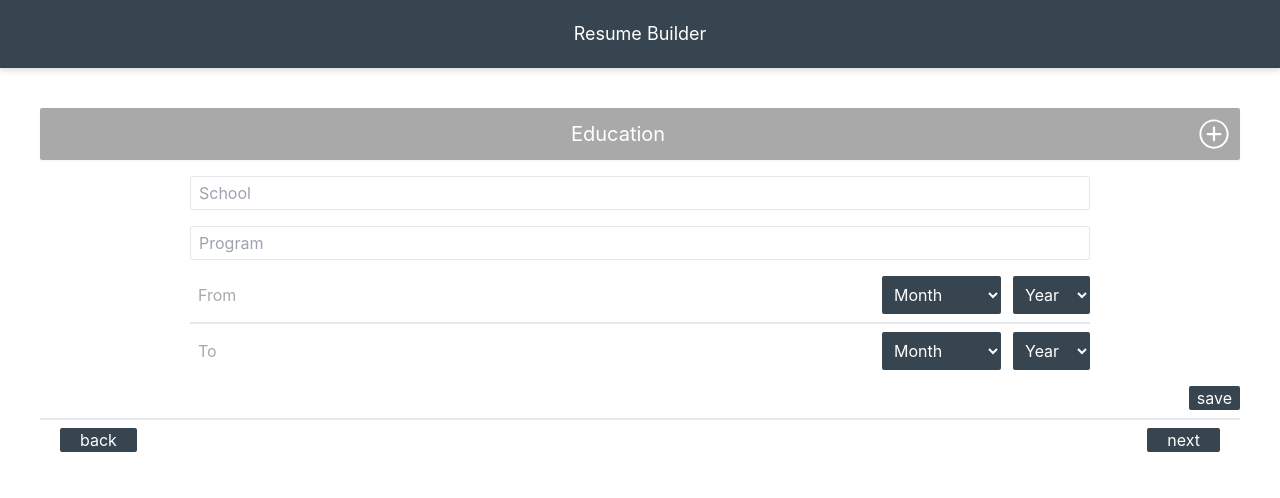
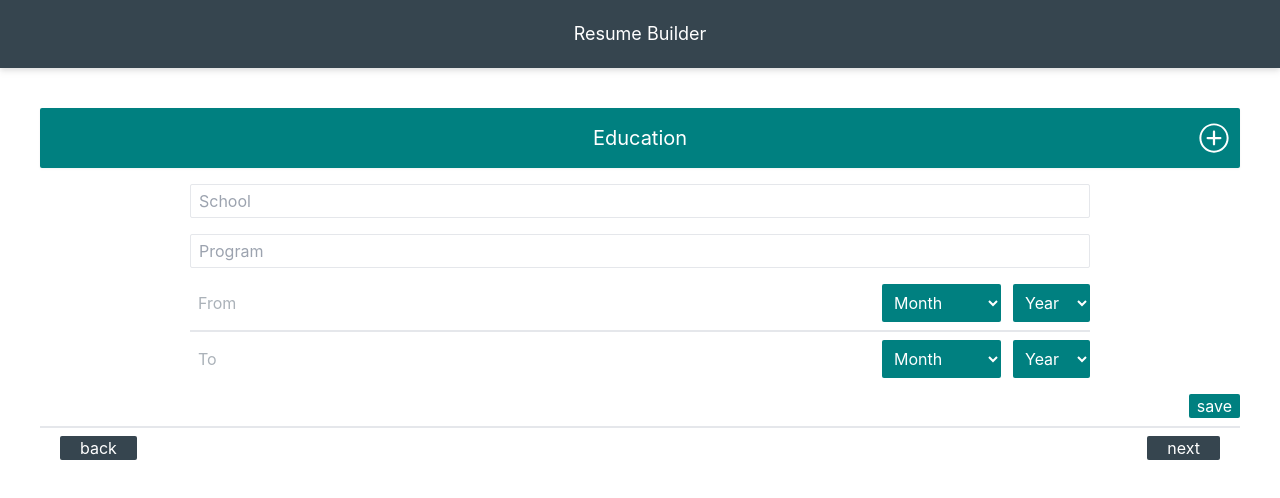
Before and after one commit to ash4chilled/resume-builder, a React (Create React App) app: page / in a window 1280 px wide. Both pictures are taken after a click on the button "next". Shown: the top 498 px of the page. Built offline with nearby package versions, Linux system fonts and the light colour scheme.

Commit message:
Subtitle Component

```diff
--- a/src/components/Button.js
+++ b/src/components/Button.js
@@ -1,22 +1,23 @@
 import React, { useEffect, useState } from 'react'
 
 export const Button = ({title, getComponent, index, componentsLength}) => {
-    const [background, setBackground] = useState('charcoal')
+    const [bgColor, setBgColor] = useState('#36454F')
 
     useEffect(()=>{
 
         let currentBg = ''
         if(title === 'back' && index <=0){
-            currentBg = 'darkGray'
+            currentBg = '#ABB2B9'
         }else if(title === 'next' && index === componentsLength-1){
-            currentBg = 'darkGray'
-        }else currentBg = 'charcoal'
+            currentBg = '#ABB2B9'
+        }else currentBg = '#36454F'
 
-        setBackground(currentBg)
+        setBgColor(currentBg)
     },[index])
     return(
         <button
-        className={`bg-${background} rounded-sm text-white px-5`}
+        style = {{backgroundColor : bgColor }}
+        className='rounded-sm text-white px-5'
         onClick= {getComponent} >
             {title}
         </button>
--- a/src/components/EducationBox.js
+++ b/src/components/EducationBox.js
@@ -120,7 +120,7 @@ export const EducationBox = ({saveToAcademics, currentEducation}) =>{
             <div className={`text-${saved ? 'green-500' : 'red-500'} text-sm px-5`} >
                 {comment}</div>
             <button
-            className={`bg-charcoal text-white px-2 rounded-sm`}
+            className={`bg-green text-white px-2 rounded-sm`}
             onClick={()=> validateInputs()} >
              save
             </button>
--- a/src/components/Selection.js
+++ b/src/components/Selection.js
@@ -15,7 +15,7 @@ export const Selection = ({optionsList, placeHolder, setDate, type, value}) => {
 
     return(
         <select
-        className = 'p-2 ml-3 bg-charcoal rounded-sm text-white outline-transparent'
+        className = 'p-2 ml-3 bg-green rounded-sm text-white outline-transparent'
         onChange = {handleChange}
         value = {selectedValue}  >
             <option value="" selected disabled hidden>{placeHolder}</option>
--- /dev/null
+++ b/src/components/Subtitle.js
@@ -0,0 +1,13 @@
+import React from 'react'
+
+
+export const Subtitle = ({heading, setColor}) => {
+
+    return(
+    <div
+    style={{backgroundColor : setColor}}
+    className='p-4 text-white text-xl flex justify-center drop-shadow-sm rounded-sm'>
+       {heading}
+    </div>
+    )
+}
--- a/src/screens/details/Education.js
+++ b/src/screens/details/Education.js
@@ -1,35 +1,34 @@
 import React , {useState, useContext} from 'react'
 import {IoIosAddCircleOutline as AddButton} from 'react-icons/io'
 
+import { Subtitle } from '../../components/Subtitle'
 import { EducationConsumer } from '../../context/EducationContext'
 
 
 export const Education = () =>{
 
-    const { addEducationBox, educationBoxes, academics} = useContext(EducationConsumer)
+    const { addEducationBox, educationBoxes} = useContext(EducationConsumer)
 
     const [addIcon, setAddIcon] = useState("white")
 
     return(
-    <div>
-        <div className='py-2 text-xl flex items-center text-white drop-shadow-sm rounded-sm bg-darkGray'>
-           <div className = "flex grow justify-end">Education</div>
-           <div className='flex grow justify-end pr-2'>
+    <div className='relative'>
+        <Subtitle
+        heading = 'Education'
+        setColor = '#008080' />
+
+        <div className='top-3 right-2 absolute'>
             <AddButton
             color ={addIcon}
             className='text-4xl cursor-pointer'
             onClick={addEducationBox}
             onMouseOver = {()=> setAddIcon('#36454F') }
             onMouseLeave = {()=> setAddIcon("white")} />
-
-           </div>
         </div>
 
         { educationBoxes.map(eduBox=> <div key = {eduBox.index}>{eduBox.box}</div>)}
 
          {/* {academics.map(obj=> <div key = {obj.index}>{obj.education.school}</div> )} */}
-
-
     </div>
     )
 }
--- a/src/screens/details/PersonalDetail.js
+++ b/src/screens/details/PersonalDetail.js
@@ -1,6 +1,7 @@
 import React , {useState, useContext, useEffect} from 'react'
 
 import { InputBox } from '../../components/InputBox'
+import { Subtitle } from '../../components/Subtitle'
 
 import { PersonalConsumer } from '../../context/PersonalContext'
 
@@ -67,7 +68,9 @@ export const PersonalDetail = () =>{
 
     return(
     <>
-        <div className='py-2 text-xl flex justify-center text-white drop-shadow-sm rounded-sm bg-darkGray'>Personal Details</div>
+       <Subtitle
+       heading = "Personal Detail"
+       setColor='#0F52BA' />
 
         <div className = "flex flex-wrap py-5 px-5 justify-center">
             {displayInputBoxes}
--- a/tailwind.config.js
+++ b/tailwind.config.js
@@ -7,7 +7,8 @@ module.exports = {
         'ashGray' : '#B2BEB5',
         'blueGray' : '#7393B3',
         'charcoal' : '#36454F',
-        'darkGray' : '#A9A9A9',
+        'darkGray' : '#ABB2B9',
+        'green' : '#008080'
       }
     },
   },
```
Lines whose indentation alone changed are shown as unchanged.
